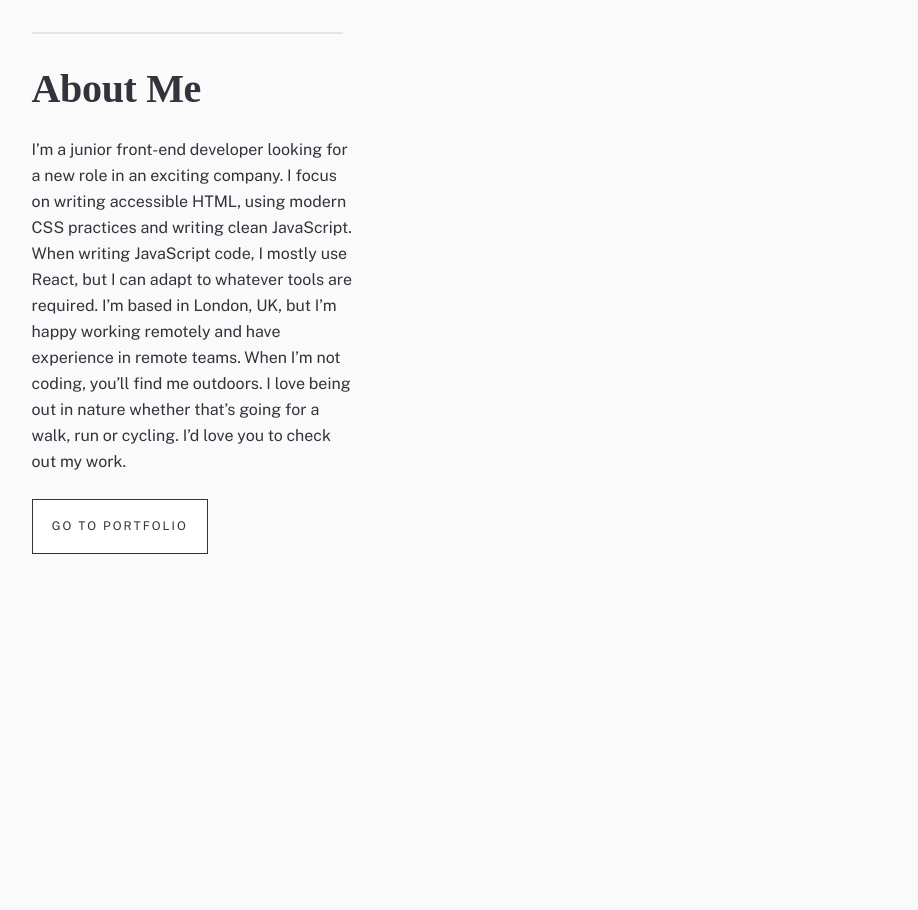
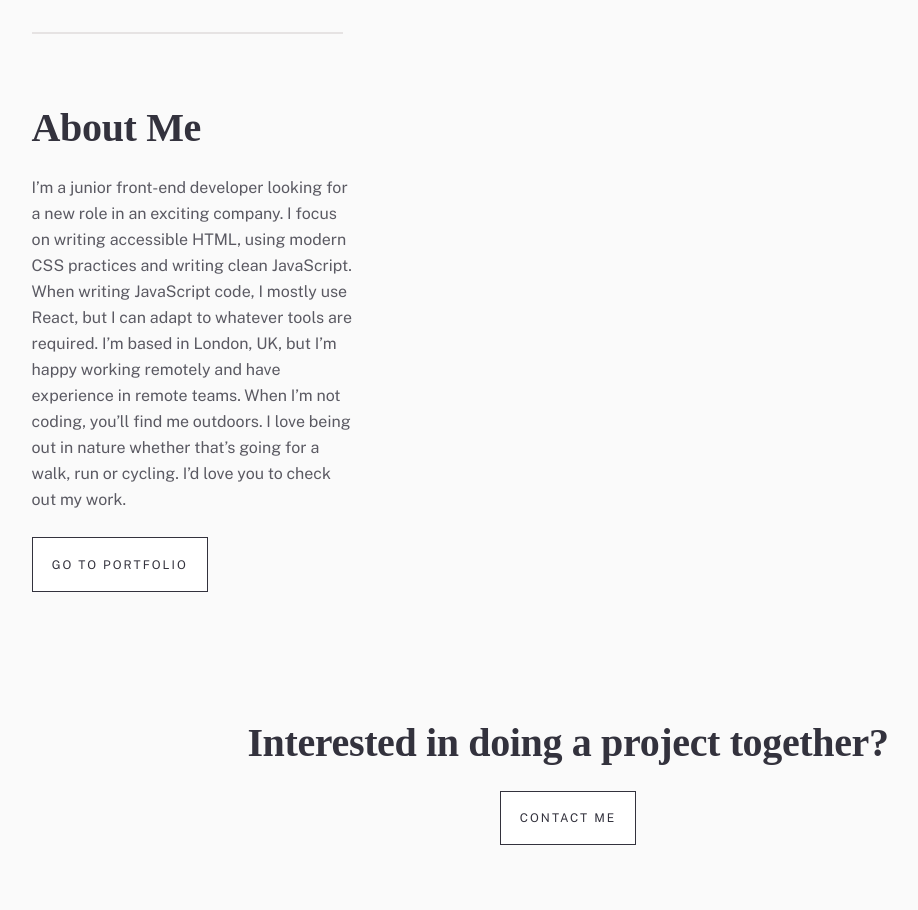
Before and after one commit to bengera/minimalist-portfolio, a website: page index.html in a window 1280 px wide. Shown: the part 959-1869 px from the top of the page, without its empty margins (72-990 px from the left). Before the commit the page ends 1513 px from the top, so only its background shows below. Drawn offline with nearby package versions, Linux system fonts and the light colour scheme; a web font is replaced by a local one.

Commit message:
update-about

```diff
--- a/index.html
+++ b/index.html
@@ -47,8 +47,6 @@
 
 
 
-
-
 <section class="about">
   <div class="about left-content">
   <img src="./images/homepage/mobile/image-homepage-profile.jpg" alt="profile picture" class="about__profile">
@@ -64,16 +62,20 @@
     I love being out in nature whether that’s going for a walk, run or cycling. I’d love
     you to check out my work.
   </p>
-  <button class="about__btn-cta">Go to Portfolio</button>
+  <button class="about btn-cta">Go to Portfolio</button>
 </div>
 </section>
 
+<section class="contact">
+  <h1 class="contact__heading">Interested in doing a project together?</h1>
+  <button class="about btn-cta">contact me</button>
+</section>
 
 
 </main>
   <!-- Go to Portfolio
 
-  Interested in doing a project together?
+
 
   Contact Me -->
 
--- a/sass/_about.scss
+++ b/sass/_about.scss
@@ -1,6 +1,6 @@
 .about {
     max-width: 325px;
-
+    margin-bottom: 65px;
 
     &__left-content {}
 
@@ -9,29 +9,21 @@
         padding-bottom: 2rem;
     }
 
-    &__right-content {}
+    &__right-content {
+        //    border-bottom: 2px solid #e6e3e3;
+        //     padding-bottom: 3.5rem;
+    }
 
     &__heading {}
 
     &__description {
         color: $color-grayish-dark-blue;
         margin-bottom: 24px;
+        opacity: 0.8;
 
     }
 
-    &__btn-cta {
-        text-transform: uppercase;
-        color: $color-grayish-dark-blue;
-        background-color: #fff;
-        border: 1px solid $color-grayish-dark-blue;
-        padding: 1.2rem;
-        font-size: 12px;
-        font-weight: 400;
-        line-height: 14px;
-        letter-spacing: 2px;
-        text-align: left;
-        cursor: pointer;
 
-    }
+
 
 }
--- a/sass/_base.scss
+++ b/sass/_base.scss
@@ -63,3 +63,24 @@ h1 {
     line-height: 42px;
     letter-spacing: -0.3571428656578064px;
 }
+
+.btn-cta {
+    text-transform: uppercase;
+    color: $color-grayish-dark-blue;
+    background-color: #fff;
+    border: 1px solid $color-grayish-dark-blue;
+    padding: 1.2rem;
+    font-size: 12px;
+    font-weight: 400;
+    line-height: 14px;
+    letter-spacing: 2px;
+    text-align: left;
+    cursor: pointer;
+}
+
+
+//CONTACT SECTION
+.contact {
+    text-align: center;
+
+}
```
Also changed, not shown: sass/_header.scss (+1 -14 lines), css/style.css.
